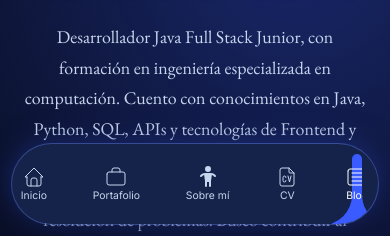
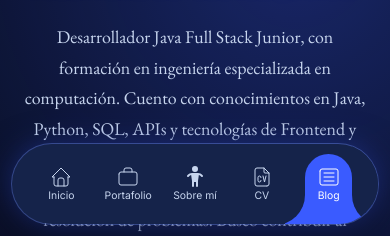
Before and after one commit to DanielMirandaAyalaDev/Portafolio_DV, a plain HTML site: page index.html in a window 390 px wide. Shown: the part 608-844 px from the top of the page. Drawn offline with nearby package versions, Linux system fonts and the light colour scheme.

Commit message:
fix: Corrije bug visual de la vista responsiva del menu

```diff
--- a/styles.css
+++ b/styles.css
@@ -202,7 +202,7 @@ nav li.active a::before{
 nav li.active a::after{
     left: -10px;
     bottom: 0;
-    width: 100px;
+    width: calc(100% + 20px);
     height: 40px;
 }
 
@@ -932,13 +932,14 @@ main > div:not(#home_nav) > h1::after,
 @media (max-width: 500px){
     nav{
         bottom: max(12px, env(safe-area-inset-bottom));
-        padding-inline: .35rem;
+        padding-inline: 1rem;
     }
-    nav ul{ justify-content: space-between; }
+    nav ul li{
+        flex: 1;
+        min-width: 0;
+    }
     nav ul li a{
-        flex: 1;
-        width: auto;
-        min-width: 0;
+        width: 100%;
         padding: .65rem .2rem;
     }
     nav ul li a span{ font-size: .65rem; }
```
